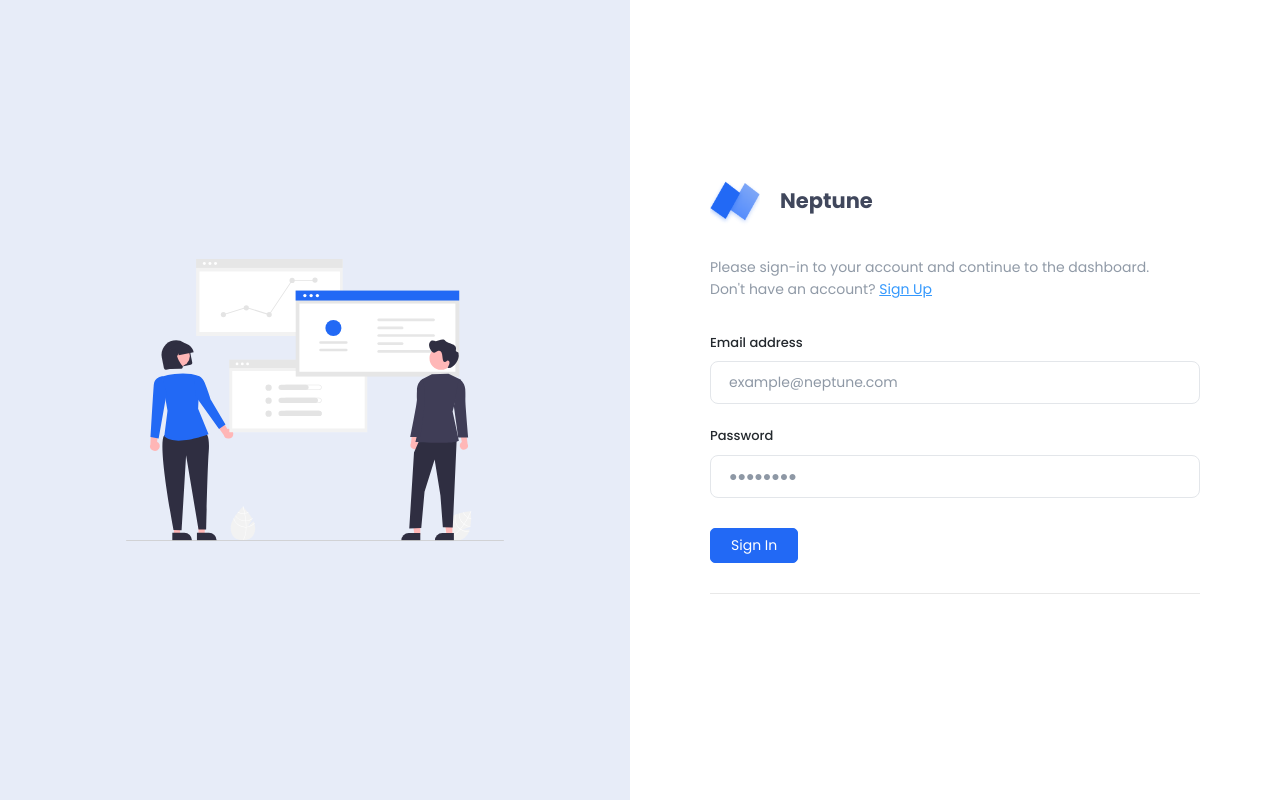
After one commit to Devs-Mominul/Phpformvalidation, a PHP site: page /signin.php in a window 1280 px wide. The commit adds this page. Run offline with PHP 8.4, Linux system fonts and the light colour scheme.

Commit message:
again update

```diff
--- a/login.php
+++ b/login.php
@@ -46,7 +46,8 @@
             <div class="logo">
                 <a href="index.html">Neptune</a>
             </div>
-            <p class="auth-description">Please enter your credentials to create an account.<br>Already have an account? <a href="sign-in.html">Sign In</a></p>
+            <p class="auth-description">Please enter your credentials to create an account.<br>
+            Already have an account? <a href="signin.php">Sign In</a></p>
 
            <form action="regester_post.php" method="post">
            <div class="auth-credentials m-b-xxl">
--- /dev/null
+++ b/signin.php
@@ -0,0 +1,84 @@
+<?php session_start() ?>
+<!DOCTYPE html>
+<html lang="en">
+<head>
+    <meta charset="utf-8">
+    <meta http-equiv="X-UA-Compatible" content="IE=edge">
+    <meta name="viewport" content="width=device-width, initial-scale=1">
+    <meta name="description" content="Responsive Admin Dashboard Template">
+    <meta name="keywords" content="admin,dashboard">
+    <meta name="author" content="stacks">
+    <!-- The above 6 meta tags *must* come first in the head; any other head content must come *after* these tags -->
+
+    <!-- Title -->
+    <title>Neptune - Responsive Admin Dashboard Template</title>
+
+    <!-- Styles -->
+    <link rel="preconnect" href="https://fonts.gstatic.com">
+    <link href="https://fonts.googleapis.com/css2?family=Poppins:wght@300;400;500;600;700&display=swap" rel="stylesheet">
+    <link href="https://fonts.googleapis.com/css2?family=Montserrat:wght@100;300;400;500;600;700;800&display=swap" rel="stylesheet">
+    <link href="https://fonts.googleapis.com/css?family=Material+Icons|Material+Icons+Outlined|Material+Icons+Two+Tone|Material+Icons+Round|Material+Icons+Sharp" rel="stylesheet">
+    <link href="./assets/plugins/bootstrap/css/bootstrap.min.css" rel="stylesheet">
+    <link href="./assets/plugins/perfectscroll/perfect-scrollbar.css" rel="stylesheet">
+    <link href="./assets/plugins/pace/pace.css" rel="stylesheet">
+
+
+    <!-- Theme Styles -->
+    <link href="./assets/css/main.min.css" rel="stylesheet">
+    <link href="./assets/css/custom.css" rel="stylesheet">
+
+    <link rel="icon" type="image/png" sizes="32x32" href="./assets/images/neptune.png" />
+    <link rel="icon" type="image/png" sizes="16x16" href="./assets/images/neptune.png" />
+
+    <!-- HTML5 shim and Respond.js for IE8 support of HTML5 elements and media queries -->
+    <!-- WARNING: Respond.js doesn't work if you view the page via file:// -->
+    <!--[if lt IE 9]>
+    <script src="https://oss.maxcdn.com/html5shiv/3.7.3/html5shiv.min.js"></script>
+    <script src="https://oss.maxcdn.com/respond/1.4.2/respond.min.js"></script>
+    <![endif]-->
+</head>
+<body>
+    <div class="app app-auth-sign-in align-content-stretch d-flex flex-wrap justify-content-end">
+        <div class="app-auth-background">
+
+        </div>
+        <div class="app-auth-container">
+            <div class="logo">
+                <a href="index.html">Neptune</a>
+            </div>
+            <p class="auth-description">Please sign-in to your account and continue to the dashboard.<br>
+            Don't have an account? <a href="./login.php">Sign Up</a></p>
+            <?php if(isset($_SESSION["acount_status"])) :?>
+                <div class="alert alert-success">Your is successfully</div>
+                <?php
+                session_unset();
+                endif;
+                 ?>
+
+
+           <form action="signin_post.php" method="post">
+           <div class="auth-credentials m-b-xxl">
+                <label for="signInEmail" class="form-label">Email address</label>
+                <input type="email" class="form-control m-b-md" name="email" aria-describedby="signInEmail" placeholder="example@neptune.com">
+
+                <label for="signInPassword" class="form-label">Password</label>
+                <input type="password" class="form-control"  name="password" aria-describedby="signInPassword" placeholder="&#9679;&#9679;&#9679;&#9679;&#9679;&#9679;&#9679;&#9679;">
+            </div>
+
+            <div class="auth-submit">
+                <button type="submit" class="btn btn-primary">Sign In</button>
+            </div>
+            <div class="divider"></div>
+           </form>
+        </div>
+    </div>
+
+    <!-- Javascripts -->
+    <script src="./assets/plugins/jquery/jquery-3.5.1.min.js"></script>
+    <script src="./assets/plugins/bootstrap/js/bootstrap.min.js"></script>
+    <script src="./assets/plugins/perfectscroll/perfect-scrollbar.min.js"></script>
+    <script src="./assets/plugins/pace/pace.min.js"></script>
+    <script src="./assets/js/main.min.js"></script>
+    <script src="./assets/js/custom.js"></script>
+</body>
+</html>
```
Also changed, not shown: regester_post.php (+11 -7 lines), signin_post.php (added, +13 -0 lines).
